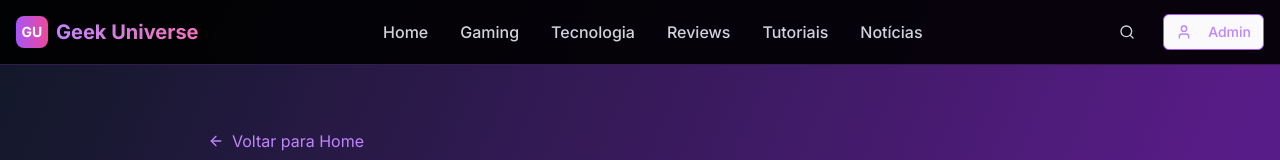
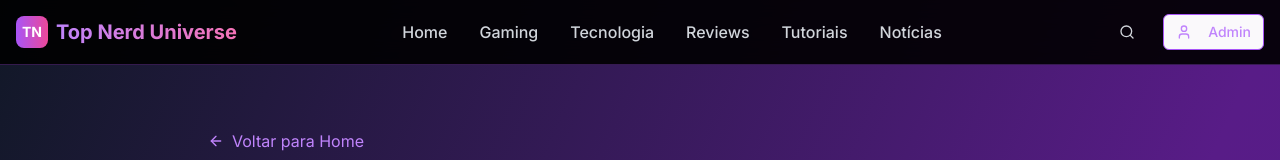
Before and after one commit to Nomade-PJ/geekverse-chronicles-hub, a React (Vite) app: page /post/1 in a window 1280 px wide. Shown: the top 160 px of the page. Built offline with nearby package versions, Linux system fonts and the light colour scheme.

Commit message:
Rename project to Top Nerd Universe
Rename project name in various files.

```diff
--- a/index.html
+++ b/index.html
@@ -4,17 +4,17 @@
   <head>
     <meta charset="UTF-8" />
     <meta name="viewport" content="width=device-width, initial-scale=1.0" />
-    <title>Geek Universe - Blog de Games, Tecnologia e Cultura Geek</title>
+    <title>Top Nerd Universe - Blog de Games, Tecnologia e Cultura Geek</title>
     <meta name="description" content="Seu portal definitivo para o mundo dos games, tecnologia e cultura geek" />
-    <meta name="author" content="Geek Universe" />
+    <meta name="author" content="Top Nerd Universe" />
 
-    <meta property="og:title" content="Geek Universe - Blog de Games, Tecnologia e Cultura Geek" />
+    <meta property="og:title" content="Top Nerd Universe - Blog de Games, Tecnologia e Cultura Geek" />
     <meta property="og:description" content="Seu portal definitivo para o mundo dos games, tecnologia e cultura geek" />
     <meta property="og:type" content="website" />
     <meta property="og:image" content="https://lovable.dev/opengraph-image-p98pqg.png" />
 
     <meta name="twitter:card" content="summary_large_image" />
-    <meta name="twitter:site" content="@geekuniverseblog" />
+    <meta name="twitter:site" content="@topnerduniverseblog" />
     <meta name="twitter:image" content="https://lovable.dev/opengraph-image-p98pqg.png" />
 
     <!-- Google Fonts -->
--- a/src/components/Footer.tsx
+++ b/src/components/Footer.tsx
@@ -11,10 +11,10 @@ const Footer = () => {
           <div className="md:col-span-2">
             <div className="flex items-center space-x-2 mb-4">
               <div className="w-8 h-8 bg-gradient-to-r from-purple-500 to-pink-500 rounded-lg flex items-center justify-center">
-                <span className="text-white font-bold text-sm">GU</span>
+                <span className="text-white font-bold text-sm">TN</span>
               </div>
               <span className="text-xl font-bold bg-gradient-to-r from-purple-400 to-pink-400 bg-clip-text text-transparent">
-                Geek Universe
+                Top Nerd Universe
               </span>
             </div>
             <p className="text-gray-400 mb-4 max-w-md">
@@ -120,7 +120,7 @@ const Footer = () => {
         {/* Copyright */}
         <div className="border-t border-purple-500/30 mt-8 pt-8 text-center">
           <p className="text-gray-400 text-sm">
-            © 2024 Geek Universe. Todos os direitos reservados.
+            © 2024 Top Nerd Universe. Todos os direitos reservados.
             Feito com <Heart className="w-4 h-4 inline text-red-500" /> por uma equipe apaixonada por tecnologia.
           </p>
           <p className="text-gray-500 text-xs mt-2">
--- a/src/components/Header.tsx
+++ b/src/components/Header.tsx
@@ -23,10 +23,10 @@ const Header = () => {
           {/* Logo */}
           <Link to="/" className="flex items-center space-x-2">
             <div className="w-8 h-8 bg-gradient-to-r from-purple-500 to-pink-500 rounded-lg flex items-center justify-center">
-              <span className="text-white font-bold text-sm">GU</span>
+              <span className="text-white font-bold text-sm">TN</span>
             </div>
             <span className="text-xl font-bold bg-gradient-to-r from-purple-400 to-pink-400 bg-clip-text text-transparent">
-              Geek Universe
+              Top Nerd Universe
             </span>
           </Link>
 
--- a/src/pages/Index.tsx
+++ b/src/pages/Index.tsx
@@ -85,7 +85,7 @@ const Index = () => {
         <div className="container mx-auto max-w-7xl">
           <div className="text-center mb-12">
             <h1 className="text-5xl md:text-7xl font-bold bg-gradient-to-r from-purple-400 via-pink-500 to-cyan-400 bg-clip-text text-transparent mb-6">
-              GEEK UNIVERSE
+              TOP NERD UNIVERSE
             </h1>
             <p className="text-xl text-gray-300 max-w-2xl mx-auto">
               Seu portal definitivo para o mundo dos games, tecnologia e cultura geek
```
